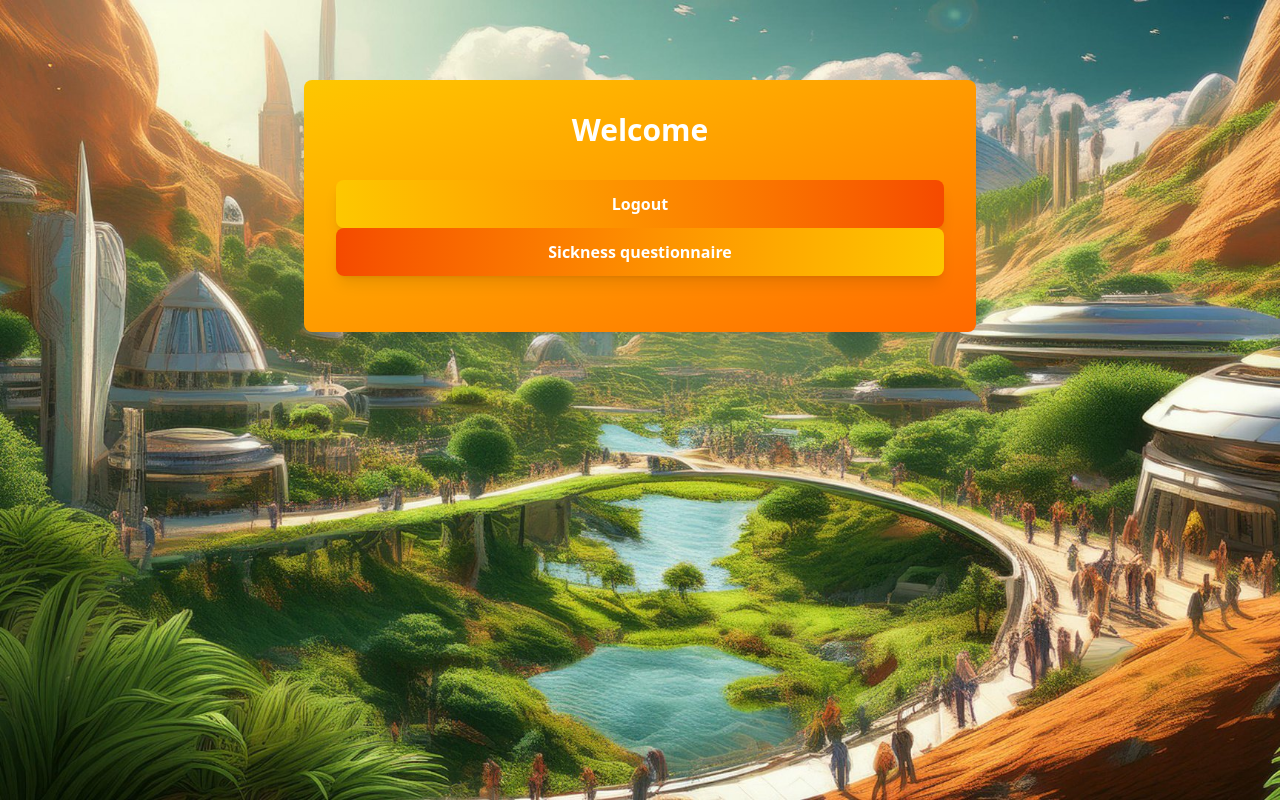
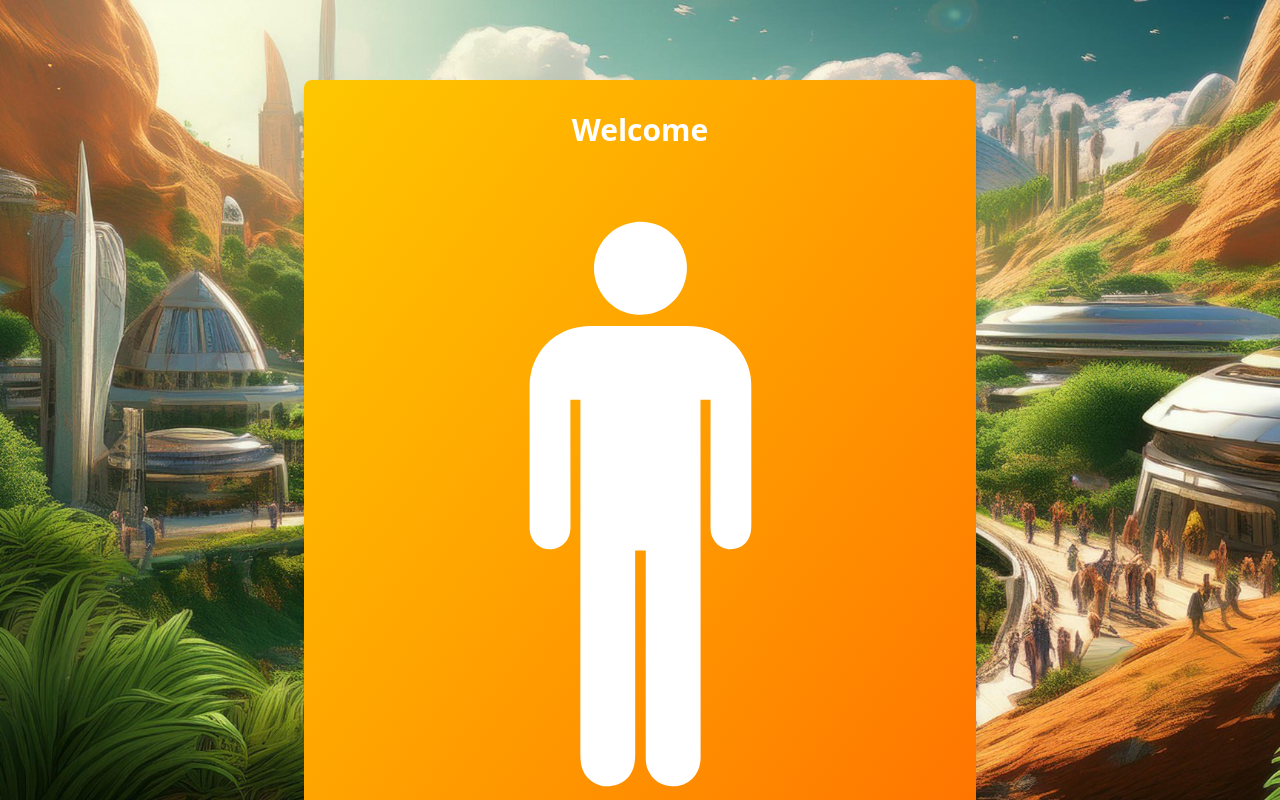
Before and after one commit to wkissen/Hacktopia_AE, an Angular app in the folder Frontend/HacktopiaFrontend/: page /homepage in a window 1280 px wide. Shown: the top 800 px of the page. Built offline with nearby package versions, Linux system fonts and the light colour scheme.

Commit message:
added person

```diff
--- a/Frontend/HacktopiaFrontend/src/app/homepage/homepage.component.html
+++ b/Frontend/HacktopiaFrontend/src/app/homepage/homepage.component.html
@@ -1,5 +1,7 @@
 <div class="max-w-2xl mx-auto mt-20 p-8 bg-gradient-to-br from-yellow-400 to-orange-500 rounded-lg shadow-lg text-white">
   <h2 class="text-3xl font-bold mb-8 text-center">Welcome {{username}}</h2>
+
+  <img src="/images/person.svg" alt="Lego Man" class="mx-auto my-4" style="filter: brightness(0) saturate(100%) invert(1);">
 
   <div class="mb-6 text-center">
     <button
```
Also changed, not shown: Frontend/HacktopiaFrontend/public/images/person.svg (added).
